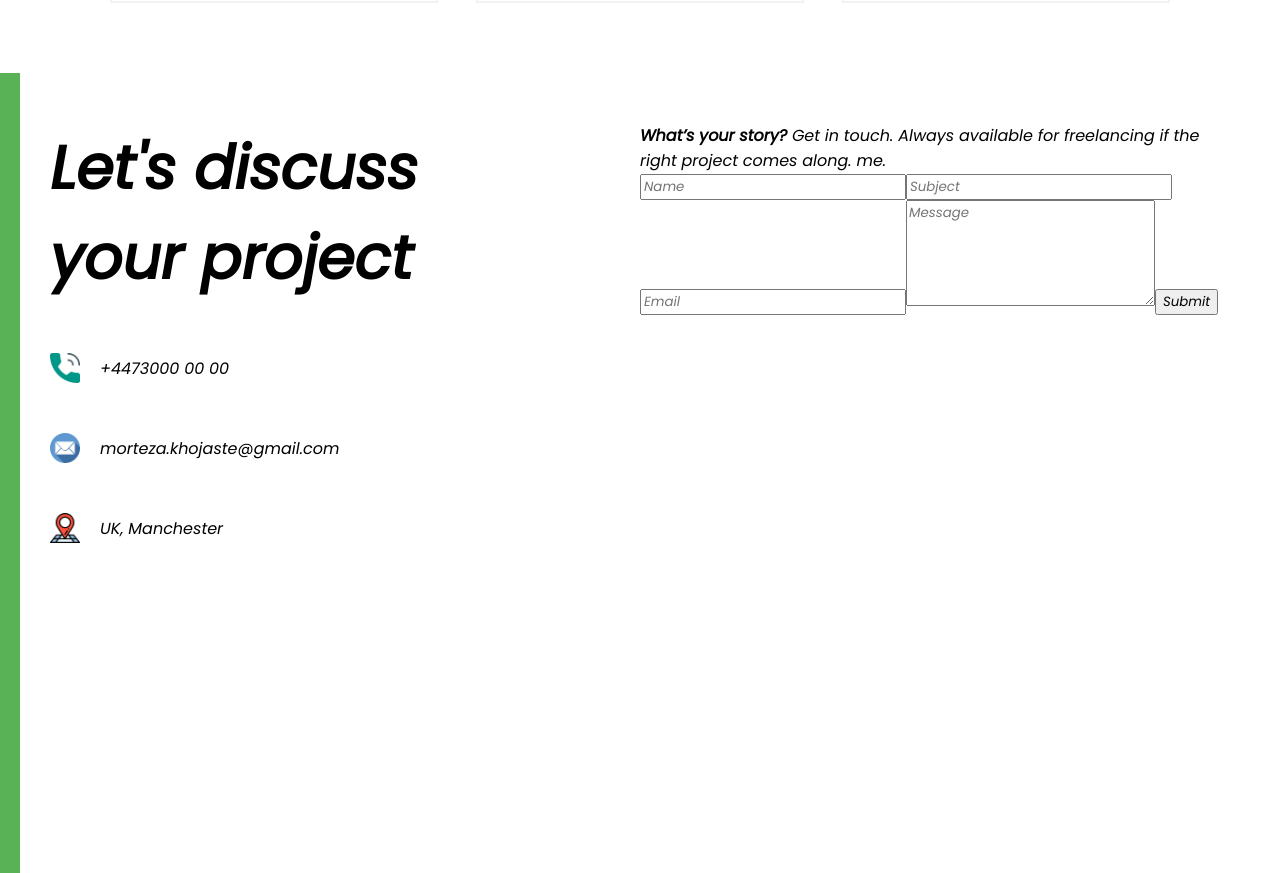
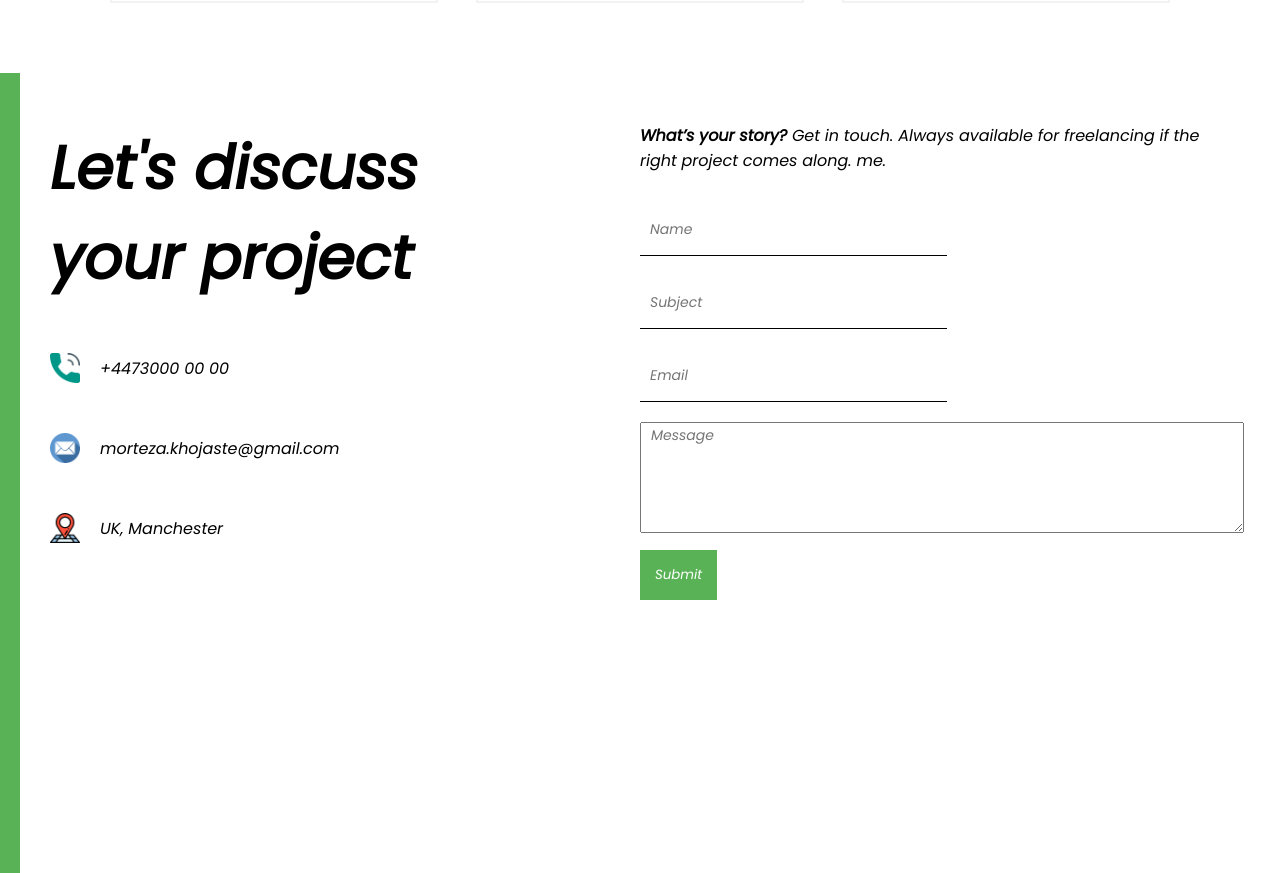
Before and after one commit to Morteza-Khojasteh/Portfolio, a React (Create React App) app: page / in a window 1280 px wide. Shown: the part 2520-3393 px from the top of the page. Built offline with nearby package versions, Linux system fonts and the light colour scheme.

Commit message:
feat: add form style

```diff
--- a/src/components/contact/contact.css
+++ b/src/components/contact/contact.css
@@ -20,8 +20,22 @@
 
 .contact-right {
   flex: 1;
+  display: flex;
+  flex-direction: column;
+  align-items: center;
+  justify-content: center;
 }
 
+button {
+    border: none;
+    padding: 15px;
+    background-color: #59b256;
+    color: #fff;
+    font-weight: 500;
+    cursor: pointer;
+
+
+}
 
 .contact-title {
     font-size: 60px;
@@ -45,3 +59,25 @@
 .contact-desc {
     font-weight: 200;
 }
+
+form {
+    margin-top: 20px;
+}
+
+input{
+    width: 50%;
+    height: 50px;
+    border: none;
+    border-bottom: 1px solid black;
+    margin: 10px 0px;
+    font-size: 14px;
+    padding-left: 10px
+
+}
+
+textarea {
+    width: 100%;
+    margin: 10px 0px;
+    font-size: 14px;
+    padding-left: 10px
+}
```
